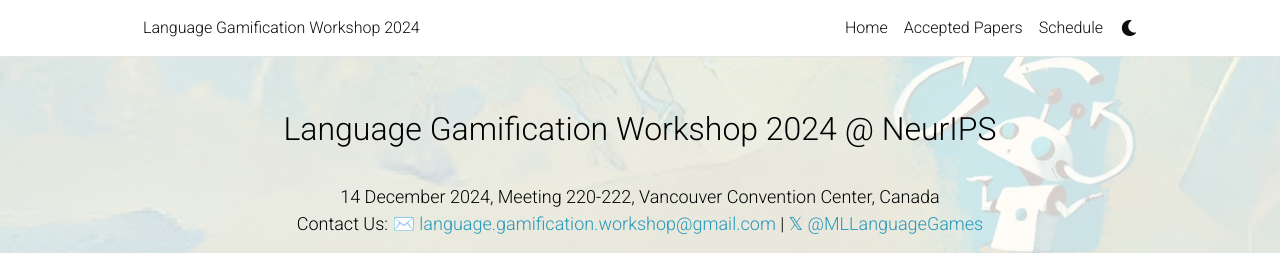
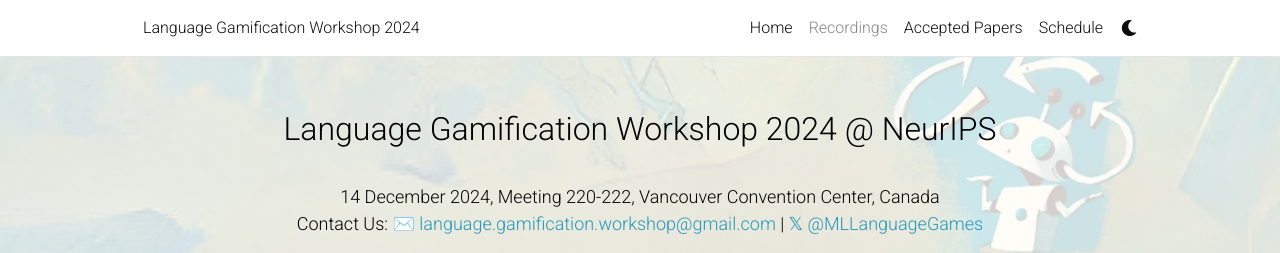
Before and after one commit to opensourcing-foundation-models/opensourcing-foundation-models.github.io, a Jekyll site: the page built from _pages/home.md, in a window 1280 px wide. Shown: the top 253 px of the page. Built offline with Jekyll 4.4.1, drawn with Linux system fonts in a browser that asks for light colours; emoji names are drawn with the system emoji font; comment, search, counter and statistics services are not loaded; a style sheet for code colours, icons or effects is not loaded.

Commit message:
add recording button in the header

```diff
--- a/_includes/header.html
+++ b/_includes/header.html
@@ -43,9 +43,12 @@
                 </a>
               </li> -->
               {%- endif %}
+              <a class="nav-link" href="https://neurips.cc/virtual/2024/workshop/84722">Recordings</a>
+            </li>
               <li class="nav-item">
                 <a class="nav-link" href="https://openreview.net/group?id=NeurIPS.cc/2024/Workshop/LanGame&referrer=%5BHomepage%5D(%2F)#tab-accept-spotlight">Accepted Papers</a>
               </li>
+              <li class="nav-item">
 
               <!-- Other pages -->
               {%- assign sorted_pages = site.pages | sort: "nav_order" -%}
```
